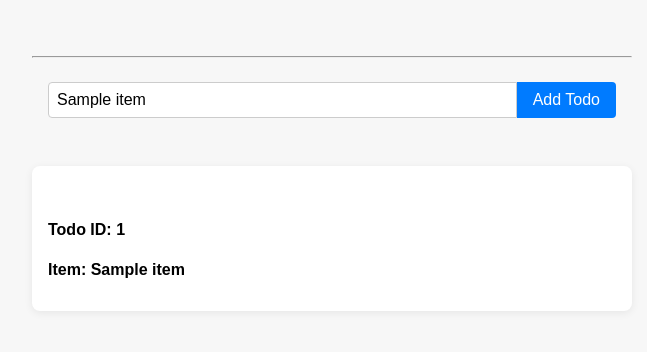
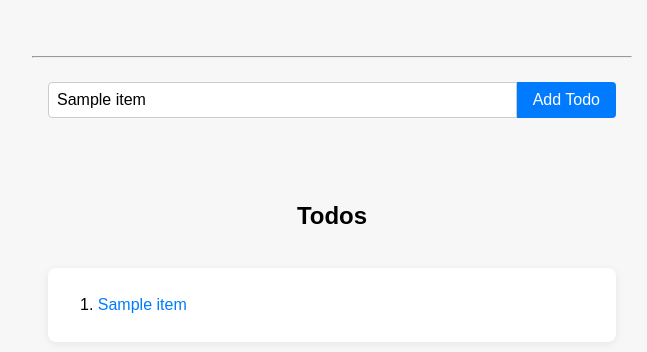
Before and after one commit to sojib-ali/fastapi-learning, a FastAPI app: template packt_webAPI/templates/todo.html in a window 1280 px wide. Shown: the part 109-461 px from the top of the page, without its empty margins (308-955 px from the left). Run offline with FastAPI, Linux system fonts and the light colour scheme; the template is opened without the code that fills it: most values are stand-ins (such as "Sample title", 1, 10 or a date in 2020).

Commit message:
moved details of todo to a separate file

```diff
--- a/packt_webAPI/templates/home.html
+++ b/packt_webAPI/templates/home.html
@@ -3,8 +3,9 @@
   <head>
     <meta charset="UTF-8" />
     <meta name="viewport" content="width=device-width, initial-scale=1.0" />
-    <title>Todo Application</title>
+    <title>{% block title %} {% endblock title%} | Todo App</title>
     <link rel="stylesheet" href="/static/style.css" />
+
   </head>
   <body>
     <header>
--- a/packt_webAPI/templates/todo.html
+++ b/packt_webAPI/templates/todo.html
@@ -1,4 +1,6 @@
-{% extends "home.html" %} {% block todo_container %}
+{% extends "home.html" %}
+{% block title %} Todo list {% endblock title%}
+{%block todo_container %}
 
 <main class="container">
   <hr />
@@ -27,15 +29,7 @@
       </div>
     </form>
   </section>
-  {% if todo %}
-  <article class="card container-fluid">
-    <br />
-    <h4>Todo ID: {{todo.id}}</h4>
-    <p>
-      <strong> Item: {{todo.item}} </strong>
-    </p>
-  </article>
-  {% else %}
+
   <section class="container-fluid">
     <h2 align="center">Todos</h2>
     <br />
@@ -48,7 +42,7 @@
         {% endfor %}
       </ul>
     </div>
-    {% endif %}
+
   </section>
 </main>
 
--- a/packt_webAPI/todos/todo.py
+++ b/packt_webAPI/todos/todo.py
@@ -27,11 +27,11 @@ async def retrieve_todo(request: Request) :
 async def get_single_todo(request: Request, todo_id: int) -> dict:
     for todo in todo_list:
         if todo.id == todo_id:
-            return templates.TemplateResponse("todo.html",
+            return templates.TemplateResponse("todo_details.html",
             {
                 "request": request,
                 "todo": todo,
-                "todos": todo_list
+                # "todos": todo_list
             })
     raise HTTPException(
         status_code = status.HTTP_404_NOT_FOUND,
```
Also changed, not shown: packt_webAPI/templates/todo_details.html (added, +15 -0 lines).
